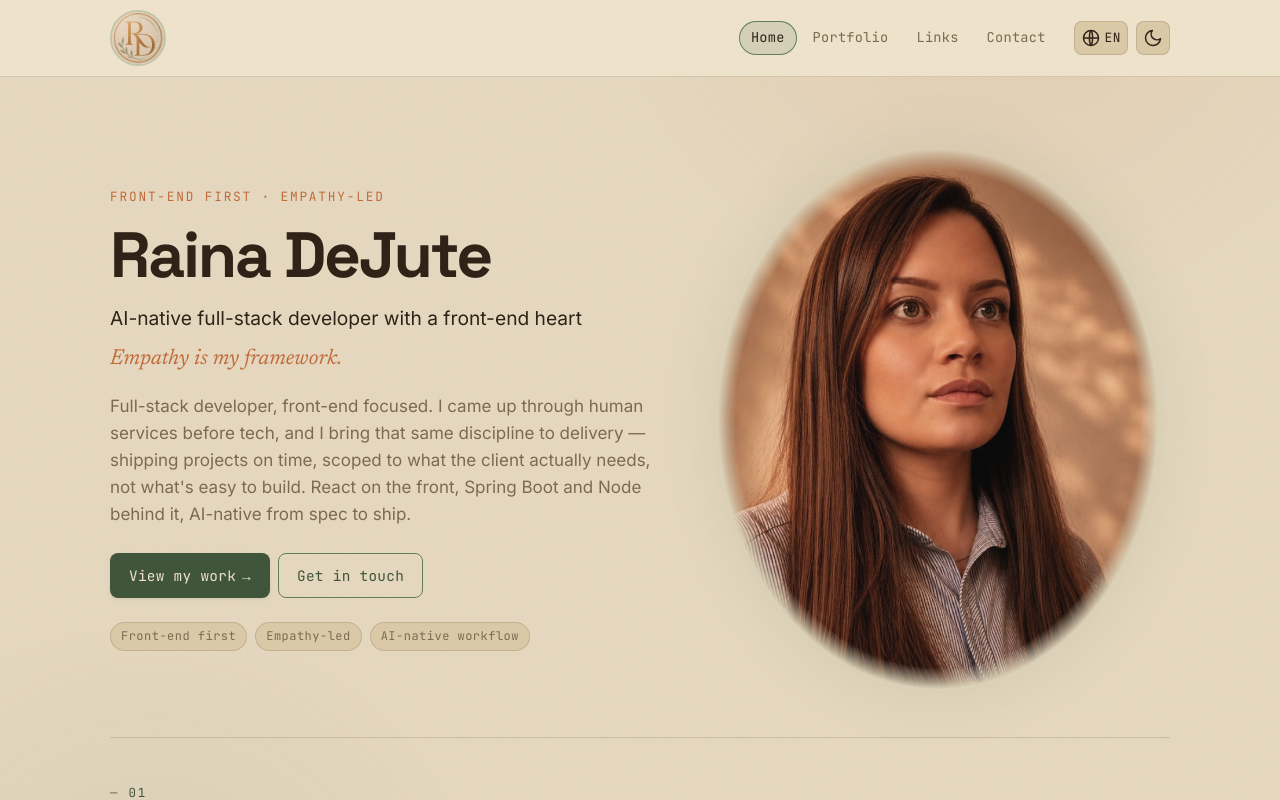
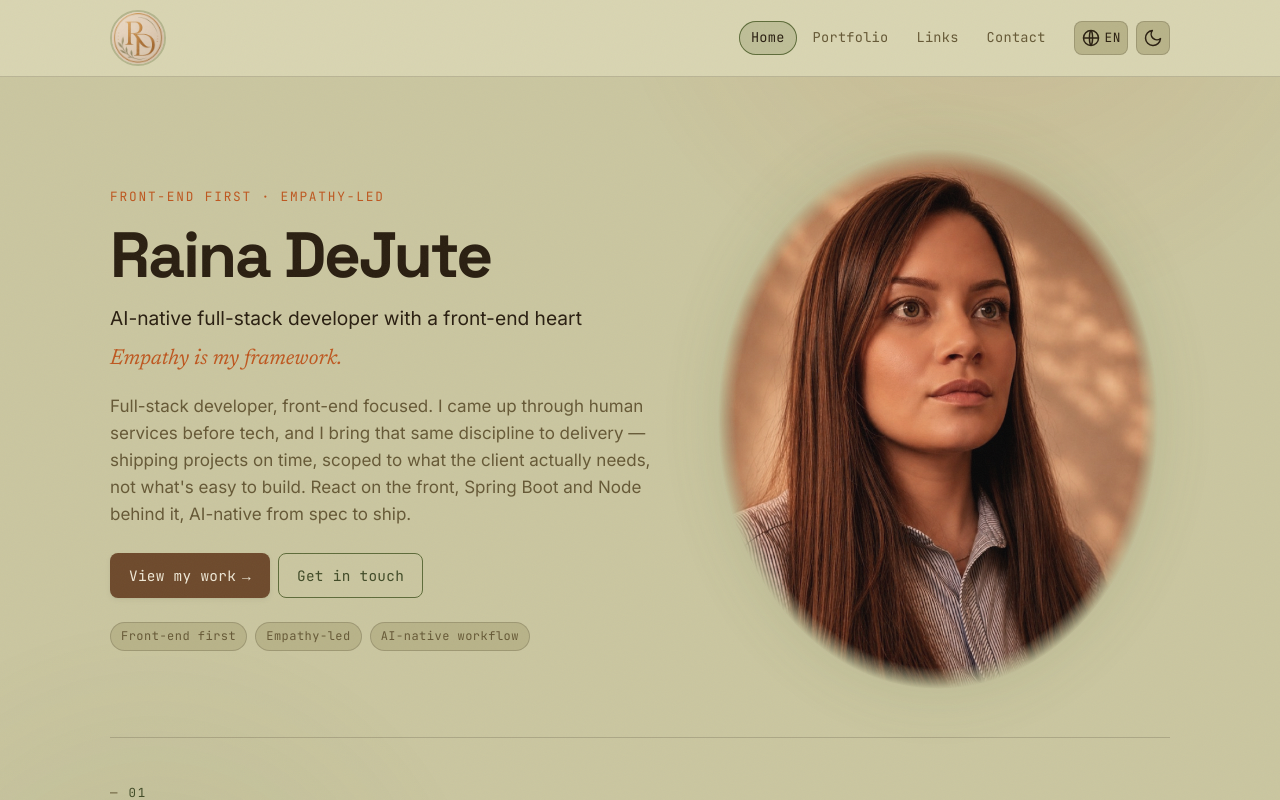
Before and after one commit to rdejute/rdejute.github.io, a React (Vite) app: page / in a window 1280 px wide. Shown: the top 800 px of the page. Built offline with nearby package versions, Linux system fonts and the light colour scheme; no server answers.

Commit message:
chore: refine UI/UX

```diff
--- a/src/components/CursorGlow.jsx
+++ b/src/components/CursorGlow.jsx
@@ -27,9 +27,10 @@ export default function CursorGlow() {
     let ty = y
 
     const render = () => {
-      // Ease toward the target so the glow lags a touch — feels alive, not stuck.
-      x += (tx - x) * 0.18
-      y += (ty - y) * 0.18
+      // Ease toward the target — a small amount of lag keeps it alive without
+      // the distracting "trailing ball" of a loose follow.
+      x += (tx - x) * 0.42
+      y += (ty - y) * 0.42
       if (dot) dot.style.transform = `translate3d(${x}px, ${y}px, 0) translate(-50%, -50%)`
       raf = requestAnimationFrame(render)
     }
--- a/src/components/LinkCard.css
+++ b/src/components/LinkCard.css
@@ -18,7 +18,7 @@
 /* Warm lift + sage bloom on hover (box-shadow isn't clipped by overflow). */
 .link-card:hover {
   box-shadow: var(--shadow-focal);
-  border-color: color-mix(in srgb, var(--accent-cool) 40%, var(--border));
+  border-color: color-mix(in srgb, var(--focal-accent) 40%, var(--border));
   text-decoration: none;
 }
 
@@ -32,7 +32,7 @@
   border-radius: inherit;
   background: radial-gradient(
     18rem 18rem at var(--mx, 50%) var(--my, 50%),
-    color-mix(in srgb, var(--accent-cool) 20%, transparent),
+    color-mix(in srgb, var(--focal-accent) 22%, transparent),
     transparent 55%
   );
   opacity: 0;
--- a/src/components/ProjectCard.css
+++ b/src/components/ProjectCard.css
@@ -14,7 +14,7 @@
 
 .project-card:hover {
   box-shadow: var(--shadow-focal);
-  border-color: color-mix(in srgb, var(--accent-cool) 40%, var(--border));
+  border-color: color-mix(in srgb, var(--focal-accent) 40%, var(--border));
 }
 
 @media (prefers-reduced-motion: no-preference) {
--- a/src/components/SkillCard.css
+++ b/src/components/SkillCard.css
@@ -16,7 +16,7 @@
 /* Warm ambient lift + sage bloom, and the hairline border warms to sage. */
 .skill-card:hover {
   box-shadow: var(--shadow-focal);
-  border-color: color-mix(in srgb, var(--accent-cool) 40%, var(--border));
+  border-color: color-mix(in srgb, var(--focal-accent) 40%, var(--border));
 }
 
 /* Gentle spring lift — motion, so only when motion is welcome. */
--- a/src/layouts/Main.css
+++ b/src/layouts/Main.css
@@ -27,6 +27,16 @@
   opacity: 0.5;
 }
 
+/* Dark mode: drop the left sage halo (distracting on espresso) but keep the
+   warm bloom that tracks scroll on the right. */
+[data-theme="dark"] .ambient-light {
+  background: radial-gradient(
+    42rem 42rem at 78% calc(-10% + var(--page-scroll, 0) * 120%),
+    color-mix(in srgb, var(--accent-warm) 22%, transparent),
+    transparent 60%
+  );
+}
+
 /* Content sits above the ambient layer. The header (sticky) and bottom nav keep
    their own higher z-index; only the in-flow main + footer need lifting off 0. */
 .layout > .layout__main,
--- a/src/pages/Contact.css
+++ b/src/pages/Contact.css
@@ -2,24 +2,35 @@
    the form on desktop, and stacks below it on mobile. */
 .contact-layout {
   display: grid;
-  grid-template-columns: minmax(0, 1fr) minmax(0, 0.82fr);
-  gap: calc(var(--space) * 5);
-  align-items: start;
+  grid-template-columns: minmax(0, 1fr) minmax(0, 0.8fr);
+  gap: calc(var(--space) * 4);
+  align-items: stretch; /* image matches the form's height */
   margin-top: calc(var(--space) * 3);
 }
 
+.contact-layout__media {
+  align-self: stretch;
+}
+
+/* The image is absolutely filled so it never dictates the row height — it
+   simply covers whatever height the form sets, staying inline with it. */
 .contact-media {
-  position: sticky;
-  top: calc(var(--space) * 4);
+  position: relative;
+  height: 100%;
+  min-height: 340px;
   border-radius: var(--radius-xl);
+  overflow: hidden;
+  border: 1px solid var(--border);
+  box-shadow: var(--shadow-md);
 }
 
 .contact-media__img {
+  position: absolute;
+  inset: 0;
   width: 100%;
-  height: auto;
-  border-radius: var(--radius-xl);
-  border: 1px solid var(--border);
-  box-shadow: var(--shadow-md);
+  height: 100%;
+  object-fit: cover;
+  object-position: center;
 }
 
 @media (max-width: 860px) {
@@ -28,9 +39,13 @@
     gap: calc(var(--space) * 4);
   }
 
+  .contact-layout__media {
+    order: 2;
+  }
+
   .contact-media {
-    position: static;
-    order: 2;
+    height: auto;
+    aspect-ratio: 4 / 5;
     max-width: 420px;
     margin: 0 auto;
   }
--- a/src/styles/global.css
+++ b/src/styles/global.css
@@ -135,8 +135,8 @@ button {
 /* Solid fill reserved for the primary action; deep sage keeps text readable
    in both themes (deep sage + surface flip oppositely). */
 .btn--primary {
-  background: var(--accent-cool-deep);
-  color: var(--surface);
+  background: var(--btn-primary-bg);
+  color: var(--btn-primary-fg);
   box-shadow: var(--shadow-sm);
 }
 
@@ -147,7 +147,7 @@ button {
 }
 
 .btn--primary:hover {
-  background: var(--accent-cool);
+  background: var(--btn-primary-bg-hover);
   box-shadow: var(--shadow-focal);
   text-decoration: none;
 }
@@ -159,8 +159,8 @@ button {
 }
 
 .btn--ghost:hover {
-  background: var(--accent-cool-tint);
-  border-color: var(--accent-cool);
+  background: var(--earth-tint);
+  border-color: var(--focal-accent);
   box-shadow: var(--shadow-sm);
   text-decoration: none;
 }
--- a/src/styles/tokens.css
+++ b/src/styles/tokens.css
@@ -2,20 +2,28 @@
    Values are the contract from ai-spec.md §6. Reference these everywhere;
    never put raw hex in component CSS. */
 
-:root {                      /* LIGHT theme (warm — NO white): oat + clay browns, sage FOCAL */
-  --bg:            #E6D8BF;   /* warm tan base */
-  --surface:       #EFE3CC;   /* lighter oat — header, footer, raised surfaces (never white) */
-  --surface-alt:   #DBC9A6;   /* deeper clay-tan — bands / hero strips */
-  --text:          #2E2015;
-  --text-muted:    #7A6A50;   /* warm brown */
-  --border:        rgba(46, 32, 21, 0.14);
+:root {                      /* LIGHT theme (NO white): warm earthy SAGE base, brown/gold/orange accents */
+  --bg:            #CAC6A0;   /* dusty, warm sage (olive-leaning, muted — not mint) */
+  --surface:       #D9D5B2;   /* lighter dusty sage — header, footer, raised surfaces */
+  --surface-alt:   #B8B389;   /* deeper dusty olive-sage — bands / hero strips */
+  --text:          #2A1F11;
+  --text-muted:    #665936;   /* warm brown */
+  --border:        rgba(42, 31, 17, 0.18);
 
-  --accent-warm:        #C26A38;   /* terracotta orange — typographic accent */
-  --accent-warm-soft:   #D08C5A;
-  --accent-cool:        #5F7E59;   /* sage — FOCAL: buttons, active nav, focus, icons */
-  --accent-cool-soft:   #88A580;
-  --accent-cool-deep:   #3E5439;   /* sage text/links on tan or on a sage tint (readable) */
-  --accent-cool-tint:   rgba(95, 126, 89, 0.18);
+  --accent-warm:        #BE571F;   /* burnt orange — typographic accent */
+  --accent-warm-soft:   #D8983B;   /* gold */
+  --accent-cool:        #5E6C3A;   /* warm olive-sage — active nav, focus, icons */
+  --accent-cool-soft:   #899467;
+  --accent-cool-deep:   #414B27;   /* deep olive-sage text/links (readable on the sage base) */
+  --accent-cool-tint:   rgba(94, 108, 58, 0.22);
+
+  /* Earthy interactive layer so the light theme isn't monochrome green:
+     brown primary buttons, terracotta focal glow, beige hover wash. */
+  --focal-accent:          #B0632C;                  /* warm ochre-brown — hover glows / borders */
+  --earth-tint:            rgba(120, 82, 45, 0.16);  /* beige-brown wash for hovers */
+  --btn-primary-bg:        #6E4A2C;                  /* earthy brown */
+  --btn-primary-bg-hover:  #855D39;
+  --btn-primary-fg:        #EFE8D6;                  /* warm cream (foreground only) */
 
   --font-display: "Space Grotesk", system-ui, sans-serif;  /* headings / name */
   --font-serif:   "Newsreader", Georgia, serif;            /* italic taglines, pull quotes */
@@ -39,10 +47,10 @@
   --shadow-sm:  0 1px 2px rgba(46, 32, 21, 0.05), 0 2px 6px rgba(46, 32, 21, 0.05);
   --shadow-md:  0 3px 10px rgba(46, 32, 21, 0.07), 0 12px 28px rgba(46, 32, 21, 0.10);
   --shadow-lg:  0 8px 24px rgba(46, 32, 21, 0.10), 0 28px 56px rgba(46, 32, 21, 0.14);
-  /* Hover signature: ambient warm lift + a soft sage bloom (the focal accent). */
+  /* Hover signature: ambient warm lift + a soft earthy bloom (the focal accent). */
   --shadow-focal:
-    0 10px 24px rgba(46, 32, 21, 0.10),
-    0 18px 44px -12px color-mix(in srgb, var(--accent-cool) 55%, transparent);
+    0 10px 24px rgba(42, 31, 17, 0.12),
+    0 18px 44px -12px color-mix(in srgb, var(--focal-accent) 55%, transparent);
 }
 
 [data-theme="dark"] {        /* DARK theme (espresso) — Raina's signature look */
@@ -60,11 +68,18 @@
   --accent-cool-deep:   #C4D6BD;   /* sage text on a sage tint (light, for dark bg) */
   --accent-cool-tint:   rgba(157, 180, 149, 0.16);
 
+  /* Dark keeps sage as its focal/interactive accent (it works on espresso). */
+  --focal-accent:          var(--accent-cool);
+  --earth-tint:            rgba(217, 140, 95, 0.14);
+  --btn-primary-bg:        var(--accent-cool-deep);
+  --btn-primary-bg-hover:  var(--accent-cool);
+  --btn-primary-fg:        var(--surface);
+
   /* Dark elevation: deeper black ambient (warm tint reads as mud on espresso). */
   --shadow-sm:  0 1px 2px rgba(0, 0, 0, 0.30), 0 2px 6px rgba(0, 0, 0, 0.28);
   --shadow-md:  0 4px 12px rgba(0, 0, 0, 0.34), 0 16px 36px rgba(0, 0, 0, 0.40);
   --shadow-lg:  0 10px 28px rgba(0, 0, 0, 0.40), 0 32px 64px rgba(0, 0, 0, 0.48);
   --shadow-focal:
     0 12px 28px rgba(0, 0, 0, 0.42),
-    0 20px 48px -12px color-mix(in srgb, var(--accent-cool) 45%, transparent);
+    0 20px 48px -12px color-mix(in srgb, var(--focal-accent) 45%, transparent);
 }
```
Also changed, not shown: ai/ai-spec.md (+28 -19 lines).
